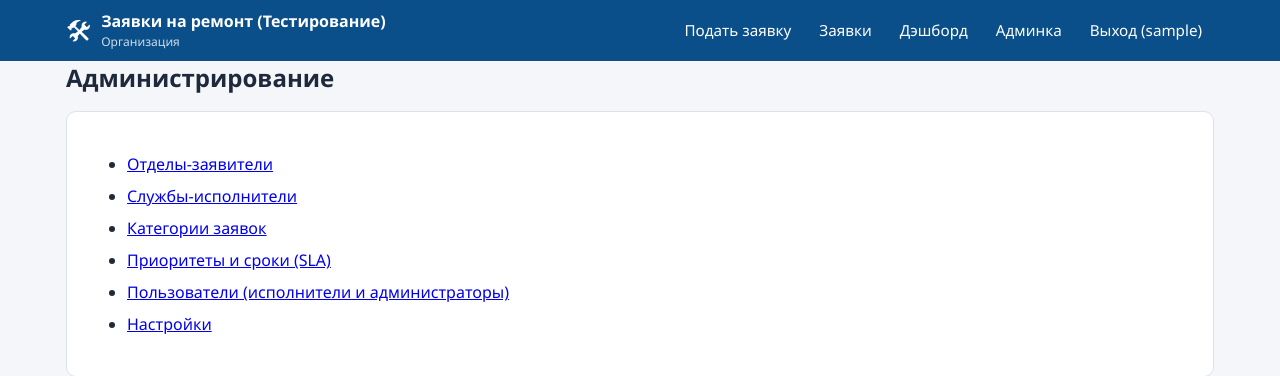
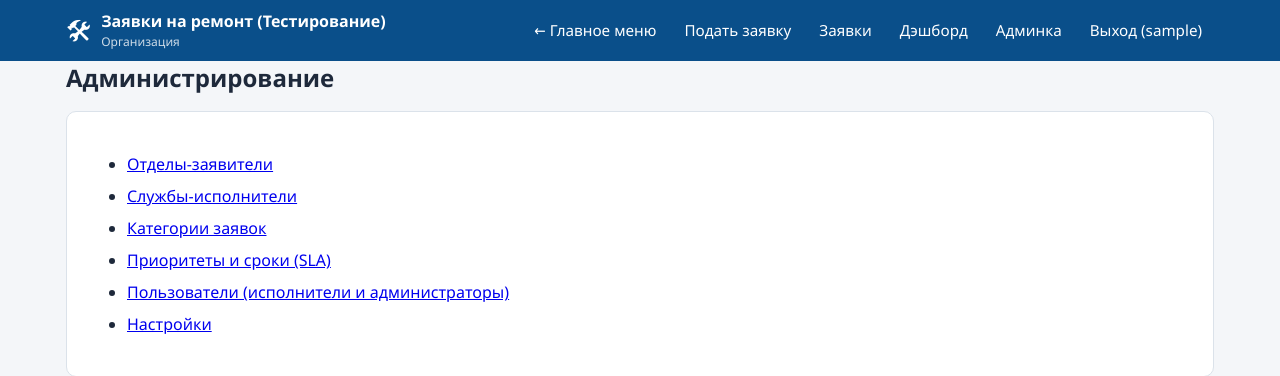
Before and after one commit to askhatts/applicationsys, a Flask app: page /admin/ in a window 1280 px wide. Shown: the top 376 px of the page. Run offline with Flask 3, Linux system fonts and the light colour scheme; the visitor is signed in with stand-in values (Sample User, id 1); data comes from the database, SQL or seed files in the repository; data that the repository does not hold is empty.

Commit message:
Add home navigation to portal

```diff
--- a/app/templates/base.html
+++ b/app/templates/base.html
@@ -17,6 +17,7 @@
       </span>
     </a>
     <nav class="nav">
+      <a href="/">← Главное меню</a>
       <a href="{{ url_for('public.index') }}">Подать заявку</a>
       {% if g.user %}
         <a href="{{ url_for('work.index') }}">Заявки</a>
```
